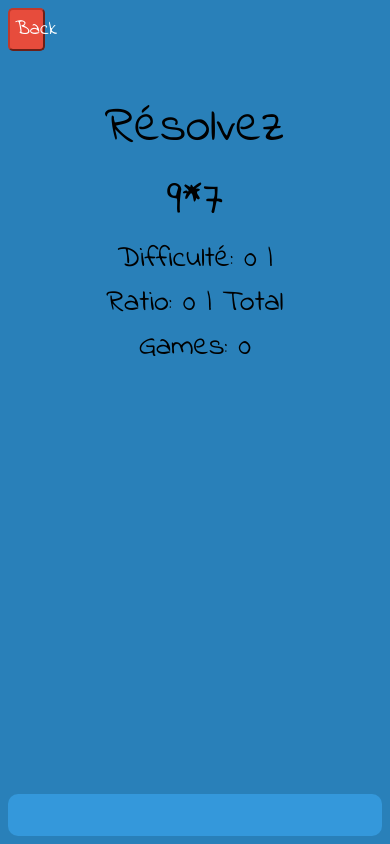
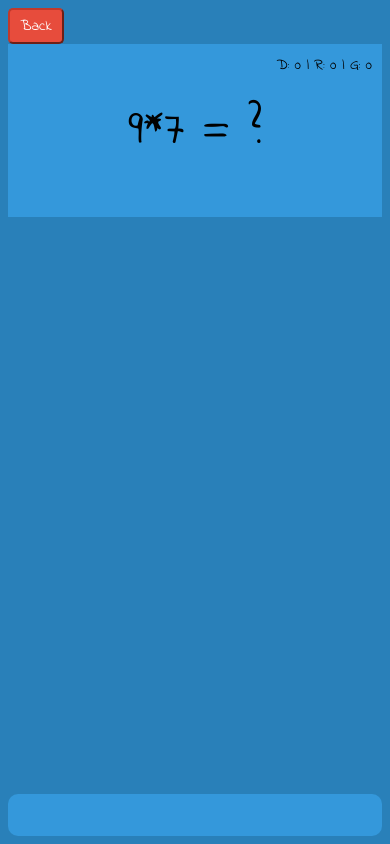
Before and after one commit to freddy-nawfal/BrainHeroes, a plain HTML site: page www/training.html in a window 390 px wide. Drawn offline with Linux system fonts and the light colour scheme; some packages are replaced by stand-ins of ours.

Commit message:
changing display design

```diff
--- a/www/css/training.css
+++ b/www/css/training.css
@@ -9,7 +9,7 @@ body{
 }
 button{
 	font-family: "IndieFlower";
-	font-size: 20px;
+	font-size: 15px;
 	color:white;
 	text-align: center;
 	background-color: #e74c3c;
@@ -17,7 +17,7 @@ button{
 	padding: 5px;
 	border-radius: 5px;
 	outline: none;
-	width: 10%;
+	width: 15%;
 	z-index: 9999;
 }
 #user{
@@ -51,14 +51,29 @@ button{
 	font-size: 50px;
 	text-align: center;
 }
-#reponse, #difficulte{
+#reponse{
 	display: block;
 	margin: 0 auto;
 	width:60%;
 	font-size: 30px;
 	text-align: center;
-}
-#reponse{
 	font-size: 60px;
 	padding: 20px;
 }
+#display{
+	padding: 10px;
+	position: relative;
+	background-color: #3498db;
+}
+#display #difficulte{
+	position: absolute;
+	top: 10px; right: 10px;
+	font-size: 15px;
+}
+.nope{
+	text-decoration: line-through ;
+	color: #c0392b;
+}
+.dope{
+	color: #27ae60;
+}
--- a/www/js/training.js
+++ b/www/js/training.js
@@ -20,23 +20,23 @@ function generateCalcul(){
 	document.getElementById("reponse").innerHTML = "";
 	document.getElementById("reponse_user").value = "";
 	document.getElementById("reponse_user").focus();
-	document.getElementById("difficulte").innerHTML = "Difficulté: "+personne.difficulty+" | Ratio: "+personne.ratioFauxJuste+" | Total Games: "+personne.totalGames;
+	document.getElementById("difficulte").innerHTML = "D: "+personne.difficulty+" | R: "+personne.ratioFauxJuste+" | G: "+personne.totalGames;
 	calcul.a = Math.floor((Math.random() * 9+personne.difficulty) + 1);
 	calcul.b = Math.floor((Math.random() * 9+personne.difficulty) + 1);
 	calcul.reponse = calculateReponse(calcul.a,calcul.b);
 
-	document.getElementById('calcul').innerHTML = "Résolvez "+calcul.a+calcul.reponse.operator+calcul.b;
+	document.getElementById('calcul').innerHTML = calcul.a+calcul.reponse.operator+calcul.b+" = ?";
 }
 
 function testReponse(e){
 	var user_reponse = document.getElementById("reponse_user").value;
 	var betweenTime = calculateBetweenTime();
 	if(user_reponse == calcul.reponse.number){
-		document.getElementById("reponse").innerHTML = "Nice man ! Vous avez pris "+betweenTime+"s";
+		document.getElementById("calcul").innerHTML = calcul.a+calcul.reponse.operator+calcul.b+" = <span class='dope'>"+calcul.reponse.number+"</span>";
 		personne.nb_juste+=1;
 	}
 	else{
-		document.getElementById("reponse").innerHTML = "Mauvaise réponse ! c'était: "+calcul.reponse.number;
+		document.getElementById("calcul").innerHTML = calcul.a+calcul.reponse.operator+calcul.b+" = <span class='nope'>&nbsp;"+user_reponse+"&nbsp;</span>&nbsp;"+calcul.reponse.number;
 		personne.nb_faux+=1;
 	}
 
@@ -60,6 +60,8 @@ function calculateReponse(a,b){
 function calculateDifficulty(){
 	personne.totalGames = personne.nb_faux + personne.nb_juste;
 	personne.ratioFauxJuste = (personne.nb_juste / personne.nb_faux).toFixed(1);
+	if(!isFinite(personne.ratioFauxJuste))personne.ratioFauxJuste = "&infin;";
+
 
 	if(personne.ratioFauxJuste > 1) personne.difficulty+=1;
 	if(personne.ratioFauxJuste <=1) personne.difficulty-=1;
--- a/www/training.html
+++ b/www/training.html
@@ -12,10 +12,12 @@
     <body>
         <div class="app">
         	<a href="index.html"><button>Back</button></a>
-     		<div id="reponse"></div>
-			<div id="calcul"></div>
-			<div id="difficulte"></div>
-			<div id="reponse"></div>
+            <div id="display">
+         		<div id="reponse"></div>
+    			<div id="calcul"></div>
+    			<div id="difficulte"></div>
+    			<div id="reponse"></div>
+            </div>
 			<div id="user">
 				<form id="form" onsubmit="testReponse(); return false;">
 					<input type="text" id="reponse_user" autocomplete="off"></input>
```
